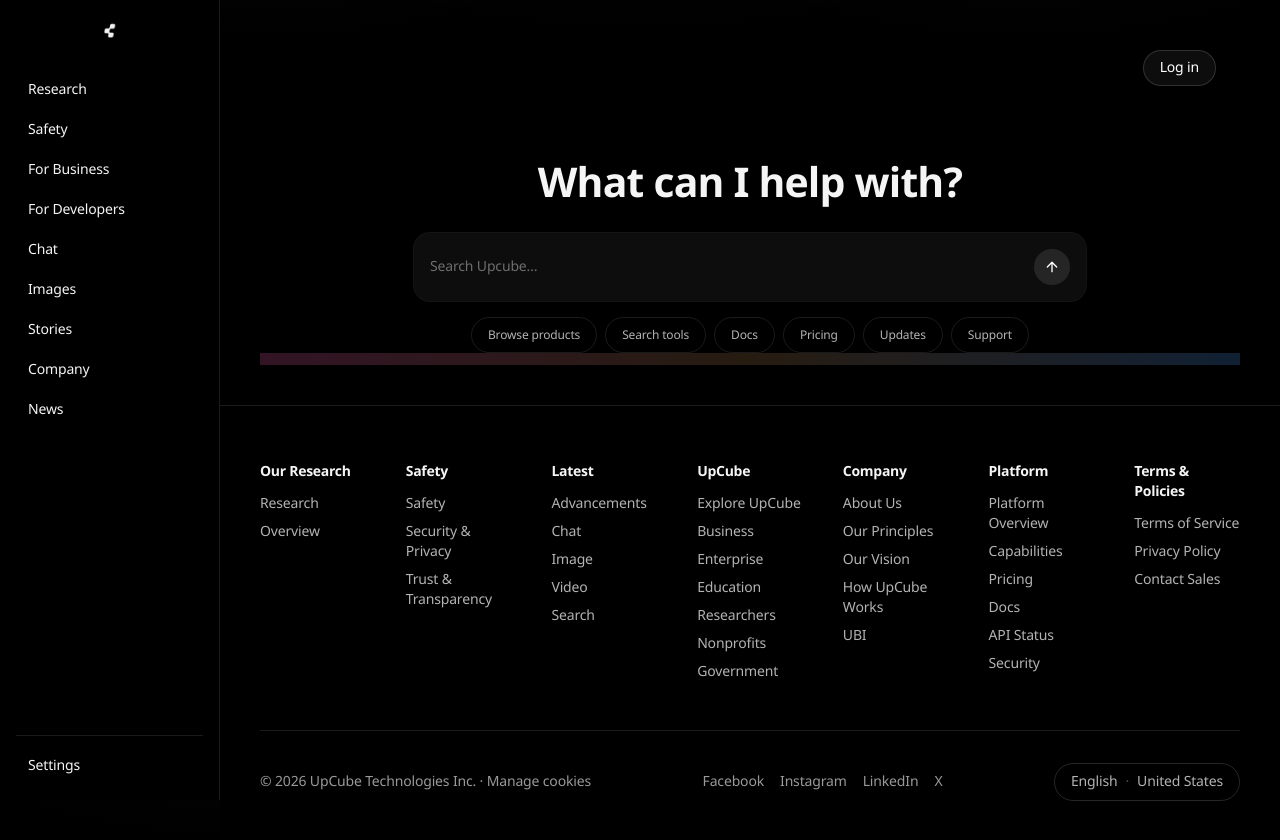
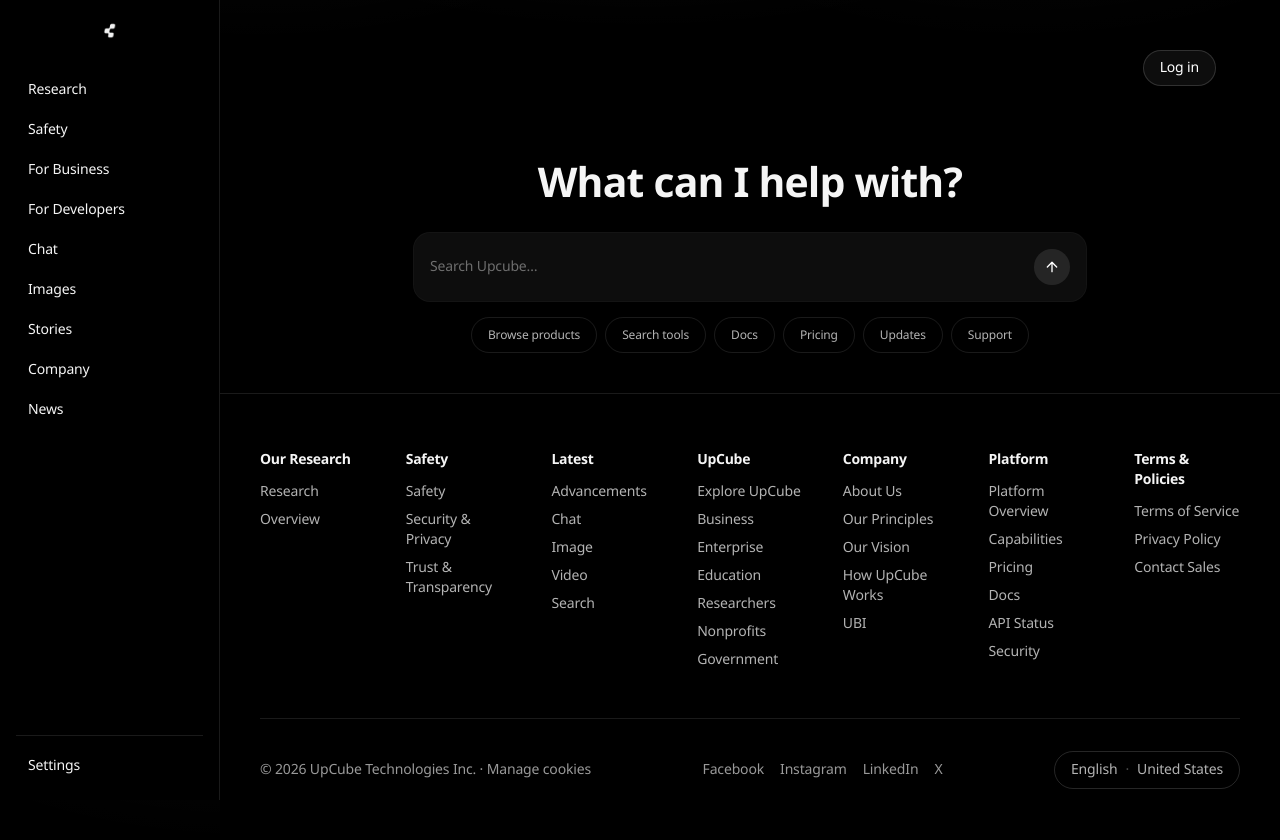
Before and after one commit to shadabchow-ui/upcube-frontend, a Next.js app: page / in a window 1280 px wide. Shown: the top 840 px of the page. Built offline with nearby package versions, Linux system fonts and the light colour scheme.

Commit message:
Update page.tsx

```diff
--- a/app/page.tsx
+++ b/app/page.tsx
@@ -59,9 +59,6 @@ export default function Home() {
           </div>
         </div>
       </div>
-
-      {/* Bottom gradient bar */}
-      <div className="h-3 w-full bg-gradient-to-r from-pink-400/20 via-orange-300/15 to-blue-400/20" />
     </main>
   )
 }
```
